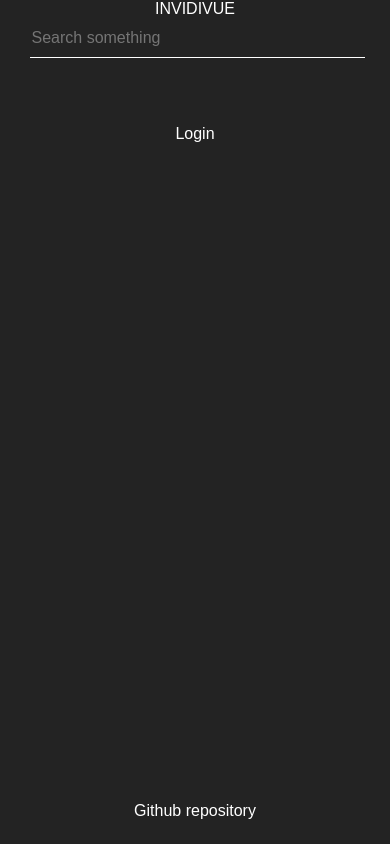
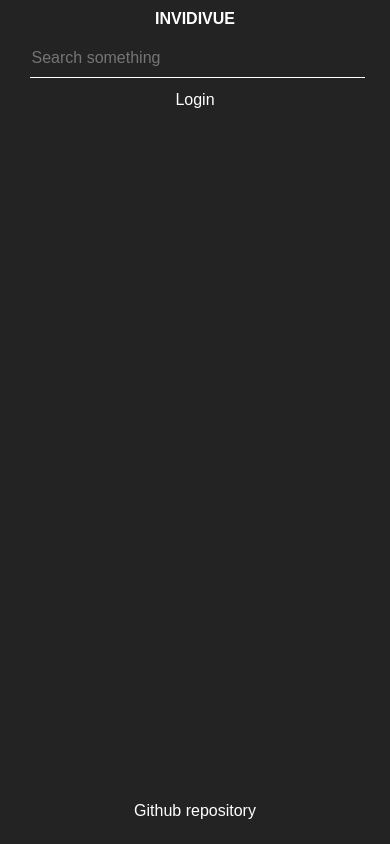
Before and after one commit to 89Q12/invidivue, a Vue app in the folder frontend/: page / in a window 390 px wide. Built offline with nearby package versions, Linux system fonts and the light colour scheme; what @oruga-ui/oruga-next would draw is missing.

Commit message:
Changed font-weight for class menu-item-invidivue

```diff
--- a/frontend/src/components/Header.vue
+++ b/frontend/src/components/Header.vue
@@ -2,7 +2,7 @@
 	<header>
 		<nav>
 			<div class="start">
-				<router-link to="/">INVIDIVUE</router-link>
+				<router-link to="/" class="menu-item-invidivue">INVIDIVUE</router-link>
 			</div>
 			<div class="menu-item-search">
 				<input class="searchBar" placeholder="Search something" />
@@ -77,9 +77,7 @@ nav .start {
 }
 
 nav .menu-item {
-	color: blue($color: #000000);
 	padding: 10px 40px;
-
 	text-align: center;
 	border-bottom: 3px solid transparent;
 }
@@ -96,17 +94,21 @@ nav .menu-item a {
 }
 
 nav .menu-item-top {
-	color: blue($color: #000000);
 	position: relative;
 	text-align: center;
 	border-bottom: 3px solid transparent;
 }
 nav .menu-item-search {
-	color: blue($color: #000000);
 	padding: 10px;
 	position: relative;
 	text-align: center;
 	border-bottom: 3px solid transparent;
+}
+nav .menu-item-invidivue {
+	padding: 10px;
+	position: relative;
+	text-align: center;
+	font-weight: bold;
 }
 
 nav .menu-item-top.active,
@@ -137,7 +139,6 @@ nav .menu-item-top a {
 		text-align: center;
 		border-bottom: 3px solid transparent;
 		width: 100%;
-		height: 100%;
 	}
 	nav .end {
 		display: flex;
```
